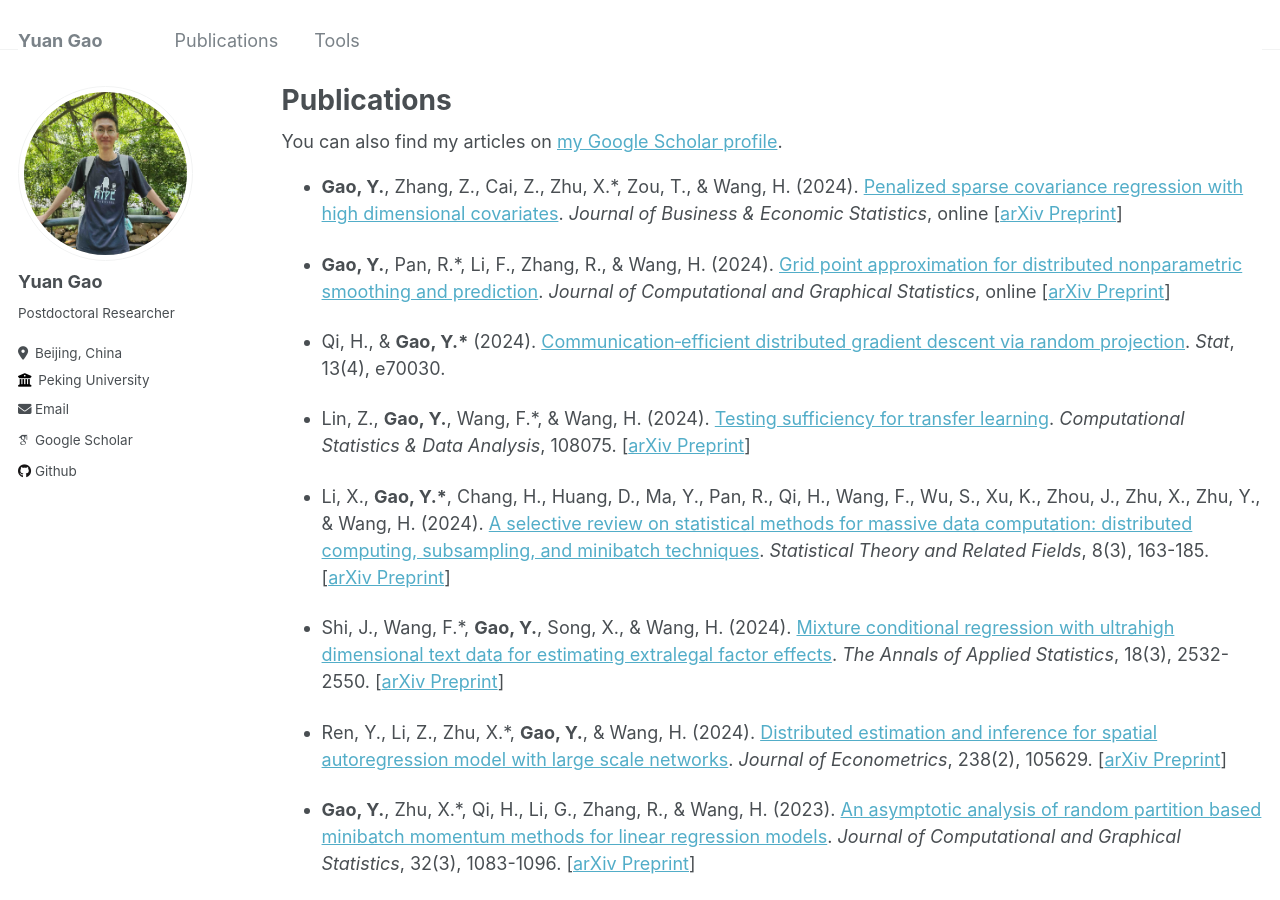
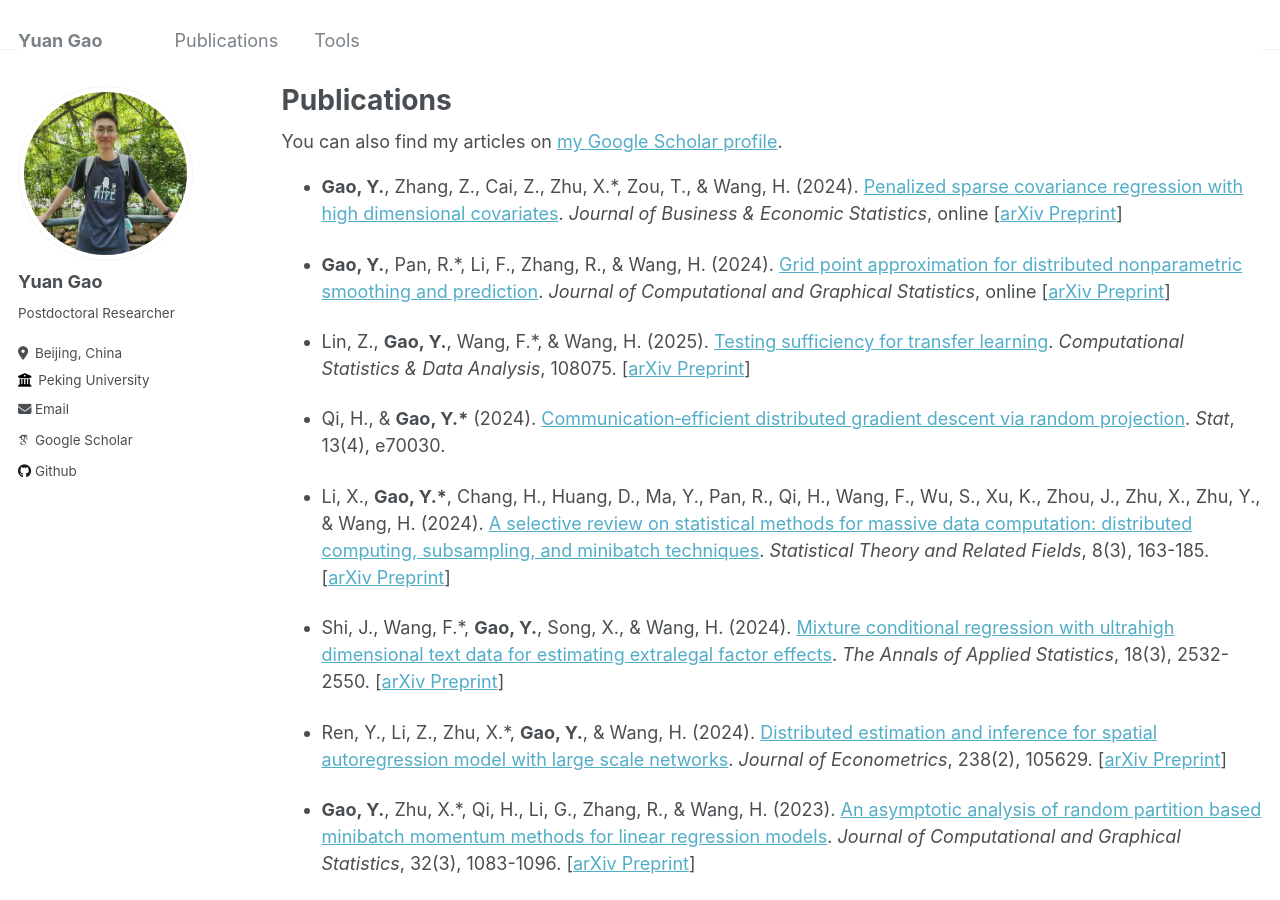
Before and after one commit to YannEmiya/YannEmiya.github.io, a Jekyll site: the page built from _pages/publications.md, in a window 1280 px wide and 900 px high. Built offline with Jekyll 4.4.1, drawn with Linux system fonts in a browser that asks for light colours; some web fonts are replaced.

Commit message:
publication updating

```diff
--- a/_pages/publications.md
+++ b/_pages/publications.md
@@ -14,9 +14,10 @@ author_profile: true
 
 - **Gao, Y.**, Pan, R.\*, Li, F., Zhang, R., & Wang, H. (2024). [Grid point approximation for distributed nonparametric smoothing and prediction](https://doi.org/10.1080/10618600.2024.2409817). *Journal of Computational and Graphical Statistics*, online [[arXiv Preprint](https://doi.org/10.48550/arXiv.2409.14079)]
 
+- Lin, Z., **Gao, Y.**, Wang, F.\*, & Wang, H. (2025). [Testing sufficiency for transfer learning](https://doi.org/10.1016/j.csda.2024.108075). *Computational Statistics & Data Analysis*, 108075. [[arXiv Preprint](https://arxiv.org/abs/2304.05636)]
+
+
 - Qi, H., & **Gao, Y.\*** (2024). [Communication‐efficient distributed gradient descent via random projection](https://doi.org/10.1002/sta4.70030). *Stat*, 13(4), e70030.
-
-- Lin, Z., **Gao, Y.**, Wang, F.\*, & Wang, H. (2024). [Testing sufficiency for transfer learning](https://doi.org/10.1016/j.csda.2024.108075). *Computational Statistics & Data Analysis*, 108075. [[arXiv Preprint](https://arxiv.org/abs/2304.05636)]
 
 - Li, X., **Gao, Y.\***, Chang, H., Huang, D., Ma, Y., Pan, R., Qi, H., Wang, F., Wu, S., Xu, K., Zhou, J., Zhu, X., Zhu, Y., & Wang, H. (2024). [A selective review on statistical methods for massive data computation: distributed computing, subsampling, and minibatch techniques](https://doi.org/10.1080/24754269.2024.2343151). *Statistical Theory and Related Fields*, 8(3), 163-185. [[arXiv Preprint](https://arxiv.org/abs/2403.11163)]
 
```
